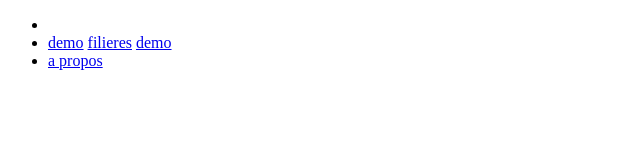
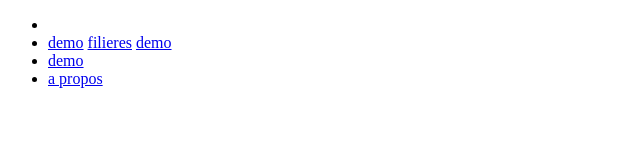
Before and after one commit to Alechoue/site_esgis, a plain HTML site: page index.html in a window 1280 px wide. Shown: the full height of the page, 0-640 px from the left. Drawn offline with Linux system fonts and the light colour scheme.

Commit message:
modification

```diff
--- a/index.html
+++ b/index.html
@@ -18,6 +18,9 @@
 
             </li>
             <li>
+                <a href="http://">demo</a>
+            </li>
+            <li>
                 <a href="http://">a propos</a>
             </li>
         </ul>
```
